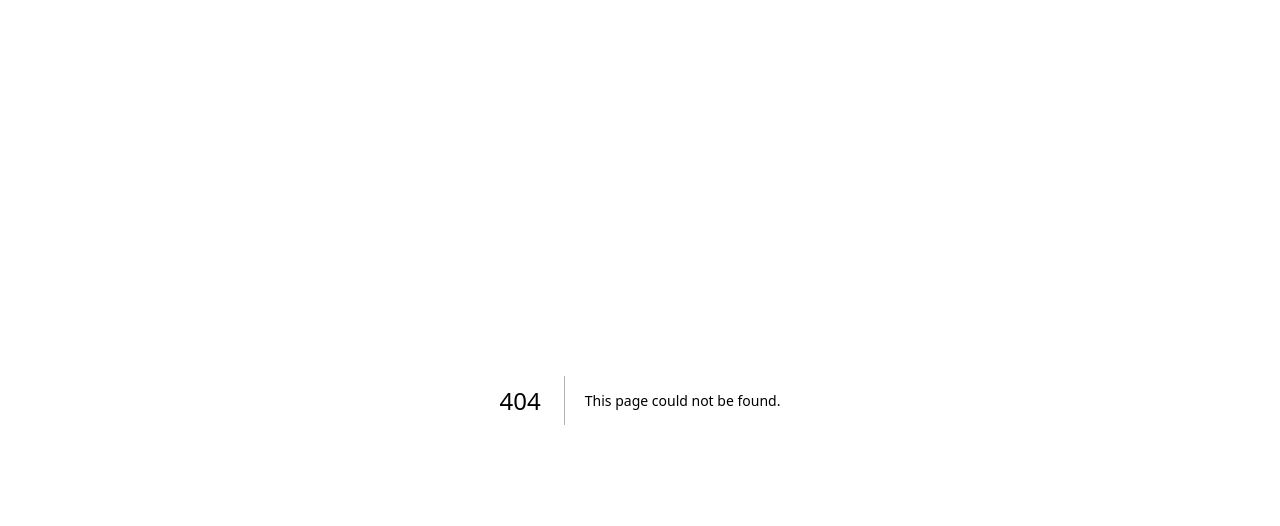
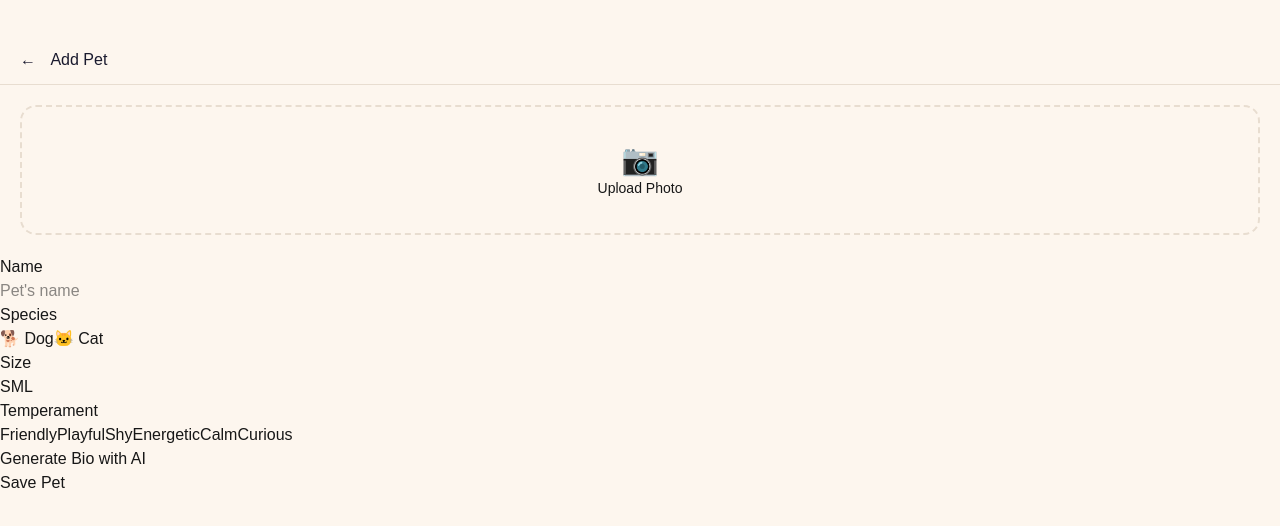
Before and after one commit to StephB-97/PawPals-App, a Next.js app in the folder web/: page /profile/create-pet in a window 1280 px wide. Before the commit this address had no page. Shown: the top 526 px of the page. Built offline with nearby package versions, Linux system fonts and the light colour scheme.

Commit message:
Added petform and set up the layout structure for the page.

```diff
--- /dev/null
+++ b/web/src/app/profile/create-pet/page.tsx
@@ -0,0 +1,74 @@
+"use client";
+
+function PetForm(){
+   return(
+       <>
+           {/* Mobile view first */}
+           {/* wrapper */}
+           <main className = "min-h-screen bg-[#FDF6EE]">
+                {/* Photo upload section */}
+                <div className="flex items-center border-b border-[#E8DDD0] gap-[0.9rem] pt-12 px-5 pb-3">
+                    <span className = "text-[1rem] text-[#1A1A2E] cursor-pointer">&larr;</span>
+                    <span className = "text-[1rem] text-[#1A1A2E]">Add Pet</span>
+                </div>
+                <div className ="p-5">
+                    <div className ="w-full h-[130px] flex flex-col items-center justify-center border-2 border-dashed rounded-2xl border-[#E8DDD0] ">
+                        <span className ="text-3xl">📷</span>
+                        <span className = "text-sm text-gray">Upload Photo</span>
+                    </div>
+                </div>
+                {/* Container for input content */}
+                <div>
+                    {/* Name input */}
+                    <div className = "flex flex-col">
+                        <label htmlFor="">Name</label>
+                        <input type="text" placeholder="Pet's name" />
+                    </div>
+                     {/* Species toggle */}
+                    <div className = "flex flex-col">
+                        <label htmlFor="">Species</label>
+                        {/* Button wrapper */}
+                        <div>
+                            <button>🐕 Dog</button>
+                            <button>🐱 Cat</button>
+                        </div>
+                    </div>
+                    {/* Pet size's toggle */}
+                    <div className = "flex flex-col">
+                        <label htmlFor="">Size</label>
+                        {/* Button wrapper */}
+                        <div>
+                            <button>S</button>
+                            <button>M</button>
+                            <button>L</button>
+                        </div>
+                    </div>
+                    {/* Temperament toggle*/}
+                    <div className = "flex flex-col">
+                        <label htmlFor="">Temperament</label>
+                        {/* Button wrapper */}
+                        <div>
+                            {/* Clickable chips */}
+                            <button>Friendly</button>
+                            <button>Playful</button>
+                            <button>Shy</button>
+                            <button>Energetic</button>
+                            <button>Calm</button>
+                            <button>Curious</button>
+                        </div>
+                    </div>
+                    {/* Ai section */}
+                    <div>
+                        {/* Generate Bio with AI" button */}
+                        <button>Generate Bio with AI</button>
+                        {/* Bio text area */}
+                        <input type="text" name="" id="" />
+                    </div>
+                    <button>Save Pet</button>
+                </div>
+
+           </main>
+       </>
+   )
+}
+export default PetForm;
```
Also changed, not shown: 1 other file (tests, documents, lock files or other folders).
